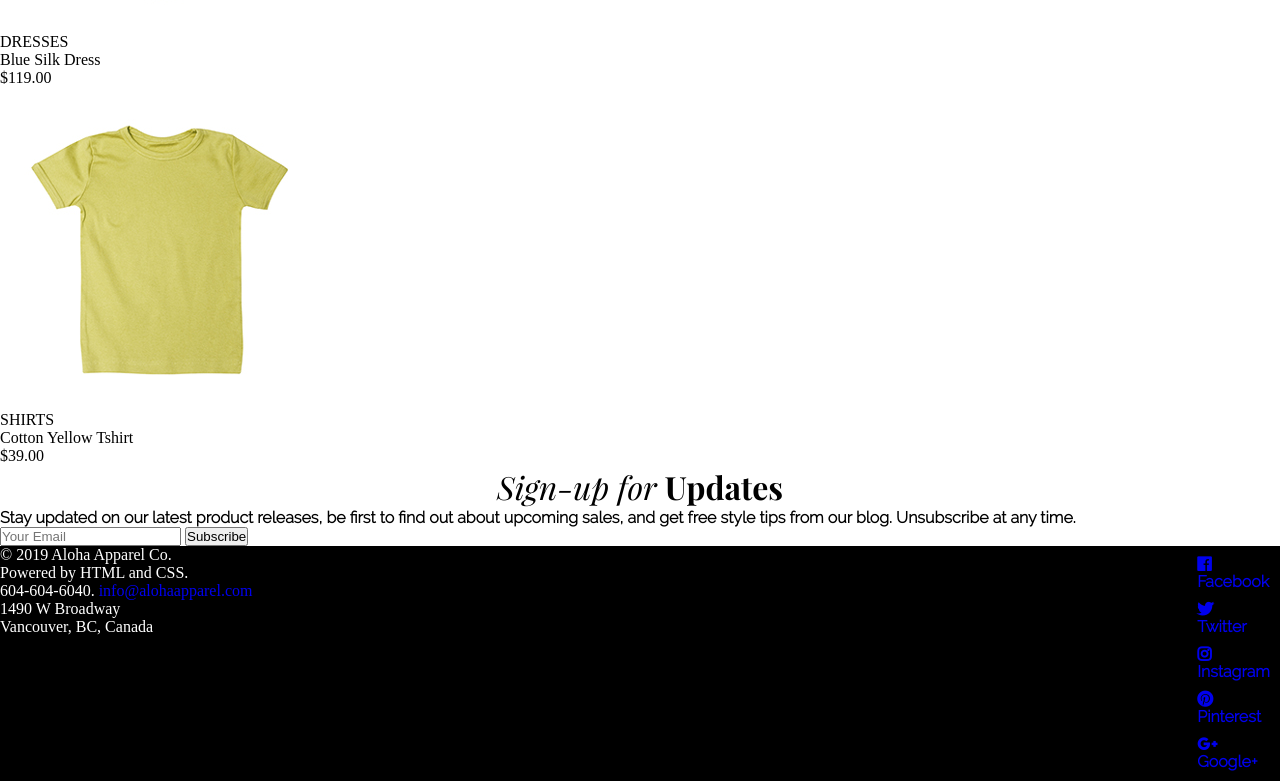
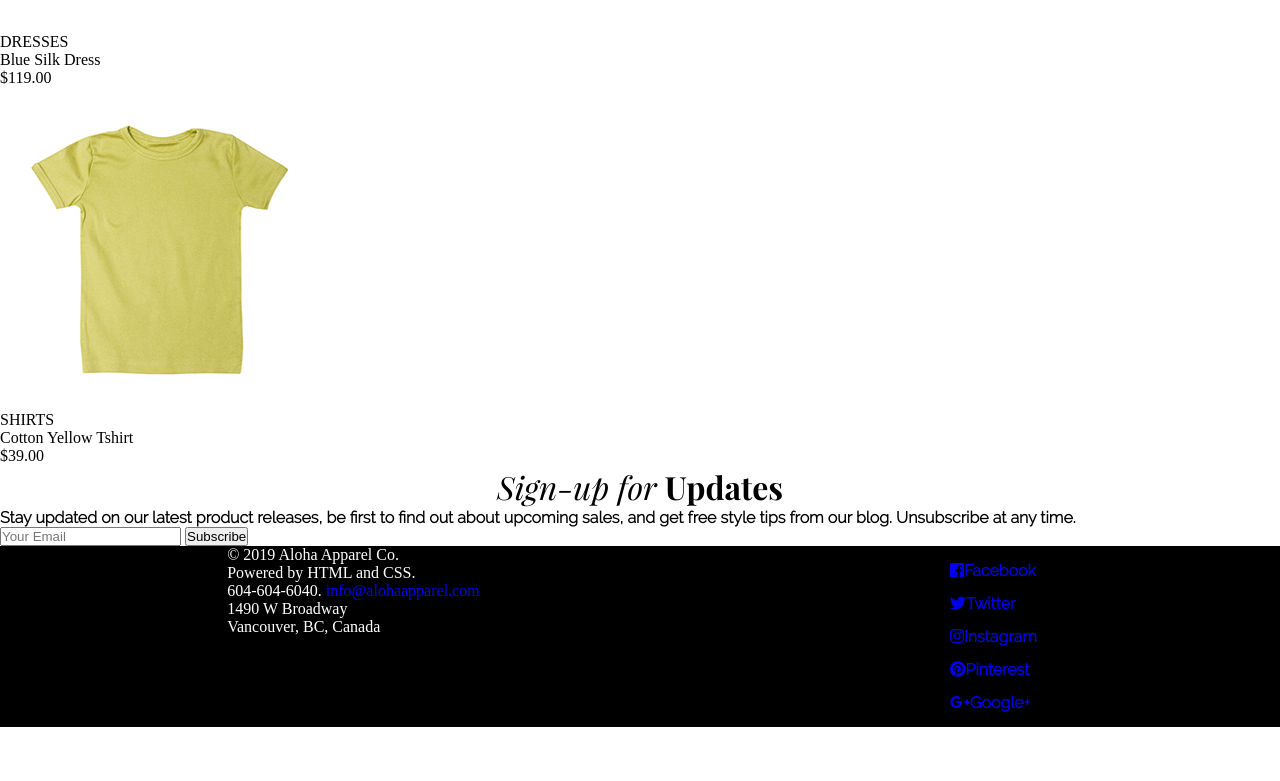
Before and after one commit to matthewaramis/project-01, a plain HTML site: page index.html in a window 1280 px wide. Shown: the part 3355-4136 px from the top of the page. After the commit the page ends 4082 px from the top, so only its background shows below. Drawn offline with Linux system fonts and the light colour scheme.

Commit message:
Fixed footer social media links.

```diff
--- a/index.html
+++ b/index.html
@@ -147,12 +147,17 @@
             </p>
         </div>
         <div class="socialmedia">
-            <ul class="bodyfont">
-                <li><a class="smicons" href="file:///Users/matthewaramis/Desktop/project-01/work/index.html#"><i class="fab fa-facebook"></i>Facebook</a></li>
-                <li><a class="smicons" href="file:///Users/matthewaramis/Desktop/project-01/work/index.html#"><i class="fab fa-twitter"></i>Twitter</a></li>
-                <li><a class="smicons" href="file:///Users/matthewaramis/Desktop/project-01/work/index.html#"><i class="fab fa-instagram"></i>Instagram</a></li>
-                <li><a class="smicons" href="file:///Users/matthewaramis/Desktop/project-01/work/index.html#"><i class="fab fa-pinterest"></i>Pinterest</a></li>
-                <li><a class="smicons" href="file:///Users/matthewaramis/Desktop/project-01/work/index.html#"><i class="fab fa-google-plus-g"></i>Google+</a></li>
+            <ul>
+                <li><a class="smicons" href="file:///Users/matthewaramis/Desktop/project-01/work/index.html#"><i class="fab fa-facebook"><span
+                                class="bodyfont">Facebook</span></i></a></li>
+                <li><a class="smicons" href="file:///Users/matthewaramis/Desktop/project-01/work/index.html#"><i class="fab fa-twitter"><span
+                                class="bodyfont">Twitter</span></i></a></li>
+                <li><a class="smicons" href="file:///Users/matthewaramis/Desktop/project-01/work/index.html#"><i class="fab fa-instagram"><span
+                                class="bodyfont">Instagram</span></i></a></li>
+                <li><a class="smicons" href="file:///Users/matthewaramis/Desktop/project-01/work/index.html#"><i class="fab fa-pinterest"><span
+                                class="bodyfont">Pinterest</span></i></a></li>
+                <li><a class="smicons" href="file:///Users/matthewaramis/Desktop/project-01/work/index.html#"><i class="fab fa-google-plus-g"><span
+                                class="bodyfont">Google+</span></i></a></li>
             </ul>
         </div>
     </footer>
--- a/style.css
+++ b/style.css
@@ -180,7 +180,7 @@ div {
 footer {
   display: flex;
   flex-direction: row;
-  justify-content: space-between;
+  justify-content: space-around;
   max-width: 100%;
   background-color: #000000;
 }
@@ -206,11 +206,11 @@ footer.copyright a:hover {
 }
 
 .smicons:hover {
-  color: #fa5a5a;
+  color: #e2574c;
 }
 
 .socialmedia a {
-  margin: 10px;
+  margin: 1rem;
   text-align: left;
   display: flex;
   flex-direction: column;
```
